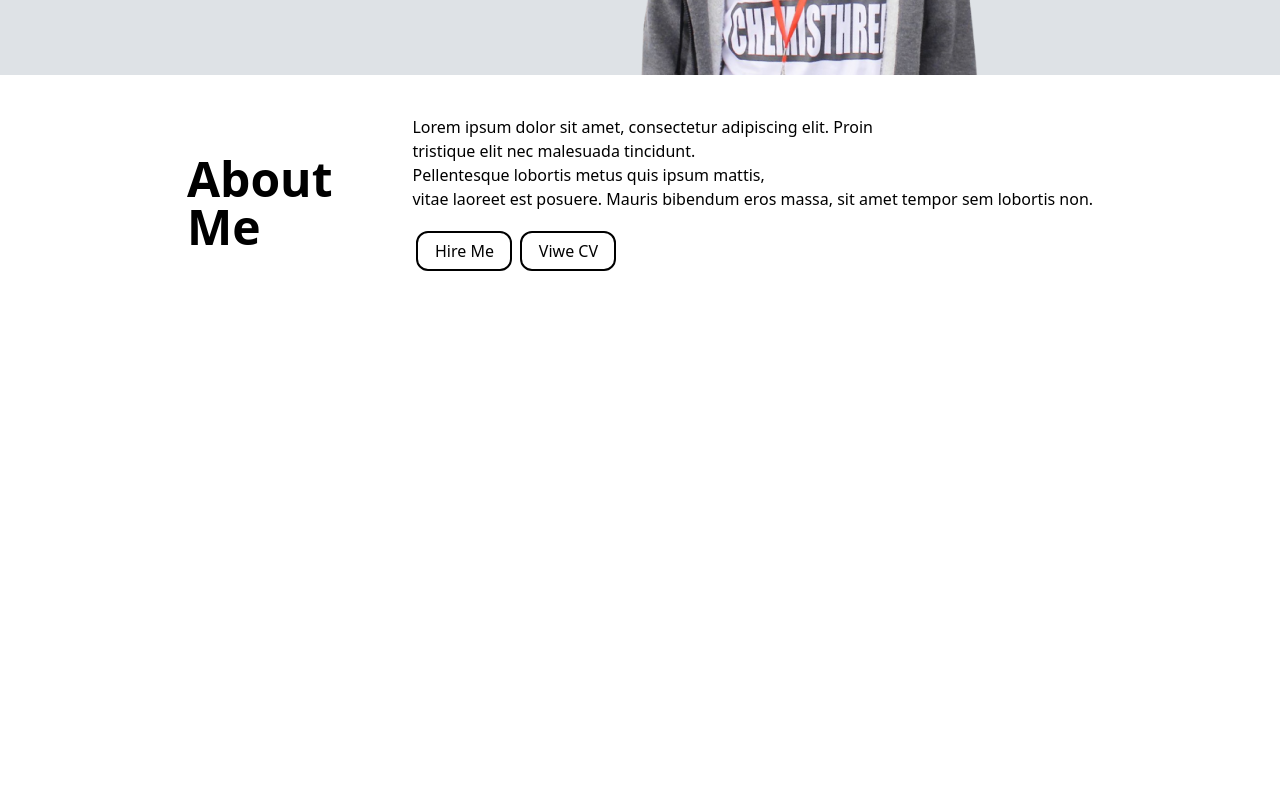
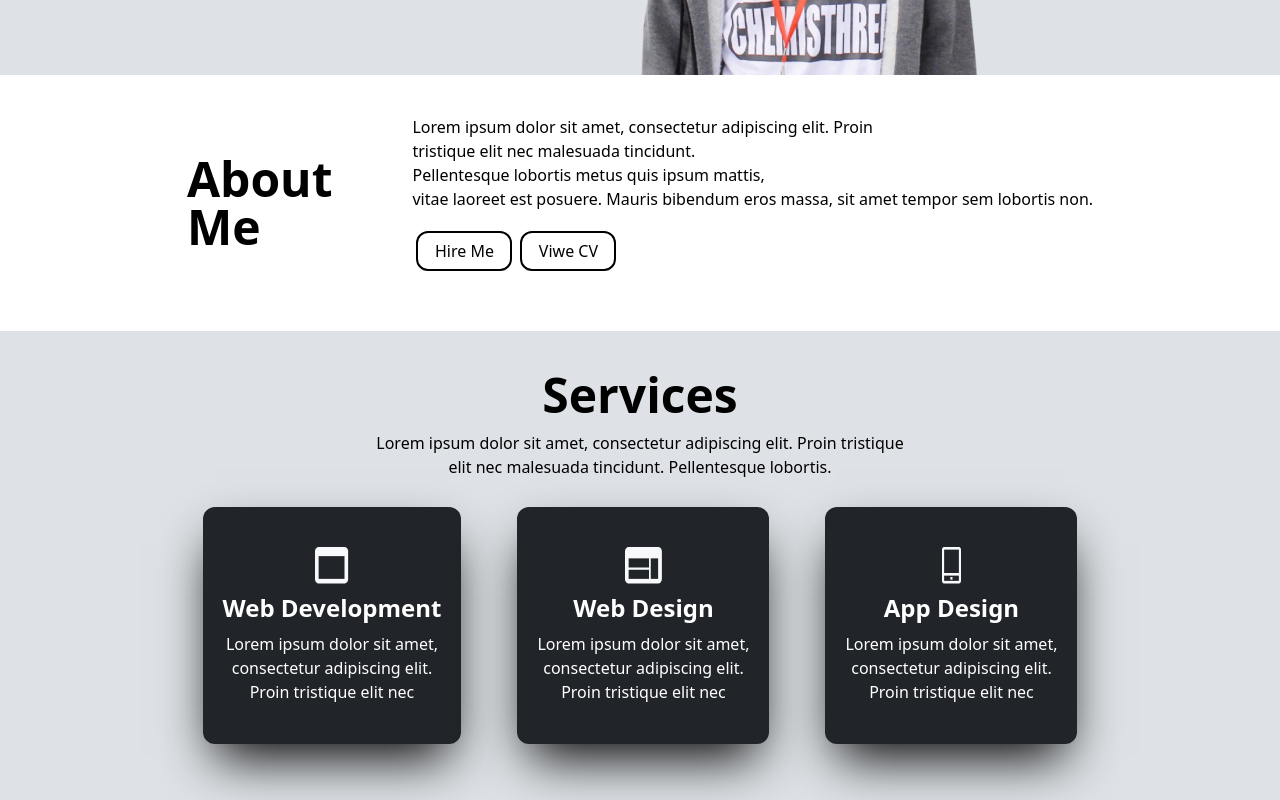
Before and after one commit to AbdelrahmanELsokary/R_By_React, a React (Create React App) app in the folder r/: page / in a window 1280 px wide. Shown: the part 477-1277 px from the top of the page. Before the commit the page ends 808 px from the top, so only its background shows below. Built offline with nearby package versions, Linux system fonts and the light colour scheme.

Commit message:
Add: Services Section

```diff
--- a/r/src/App.js
+++ b/r/src/App.js
@@ -2,12 +2,14 @@ import './App.css';
 import Header from './components/Header';
 import Hero from './components/Hero';
 import About from './components/About';
+import Services from './components/Services';
 function App() {
   return (
     <>
       <Header />
       <Hero />
       <About />
+      <Services />
     </>
   );
 }
--- a/r/src/components/Hero.jsx
+++ b/r/src/components/Hero.jsx
@@ -5,7 +5,7 @@ function Hero() {
       <section className=" bg-[#dee2e6]">
         <div className="container flex items-center justify-center gap-28 px-14">
           <div className="info">
-            <h1 className=" text-2xl md:text-4xl lg:text-5xl font-sans font-bold leading-tight ">
+            <h1 className=" text-2xl md:text-4xl lg:text-5xl font-bold leading-tight ">
               Hello
               <br />
               I’m Ridho
--- a/r/src/components/Services.jsx
+++ b/r/src/components/Services.jsx
@@ -0,0 +1,38 @@
+function Services() {
+  return (
+    <>
+      <section className="services bg-[#dee2e6]" id="services">
+        <div className="container py-7">
+          <h2 className=" text-center font-bold text-5xl py-3">Services</h2>
+          <p className=" text-center font-medium font-sans">
+            Lorem ipsum dolor sit amet, consectetur adipiscing elit. Proin tristique <br /> elit nec malesuada tincidunt. Pellentesque lobortis.
+          </p>
+          <div className="our_service flex justify-center gap-14 flex-wrap py-7">
+            <div className="service text-center bg-[#212529] px-5 py-10 rounded-xl shadow-2xl shadow-black">
+              <img src="/icons/web-development.webp" alt="web-development" className=" mx-auto" />
+              <h3 className=" text-2xl font-bold text-white py-2">Web Development</h3>
+              <p className=" text-white">
+                Lorem ipsum dolor sit amet, <br /> consectetur adipiscing elit. <br /> Proin tristique elit nec
+              </p>
+            </div>
+            <div className="service text-center bg-[#212529] px-5 py-10 rounded-xl shadow-2xl shadow-black">
+              <img src="/icons/web-design.webp" alt="web-design" className=" mx-auto" />
+              <h3 className=" text-2xl font-bold text-white py-2">Web Design</h3>
+              <p className=" text-white">
+                Lorem ipsum dolor sit amet, <br /> consectetur adipiscing elit. <br /> Proin tristique elit nec
+              </p>
+            </div>
+            <div className="service text-center bg-[#212529] p-5 py-10 rounded-xl shadow-2xl shadow-black">
+              <img src="/icons/mobile.webp" alt="mobile" className=" mx-auto" />
+              <h3 className=" text-2xl font-bold text-white py-2">App Design</h3>
+              <p className=" text-white">
+                Lorem ipsum dolor sit amet, <br /> consectetur adipiscing elit. <br /> Proin tristique elit nec
+              </p>
+            </div>
+          </div>
+        </div>
+      </section>
+    </>
+  );
+}
+export default Services;
```
